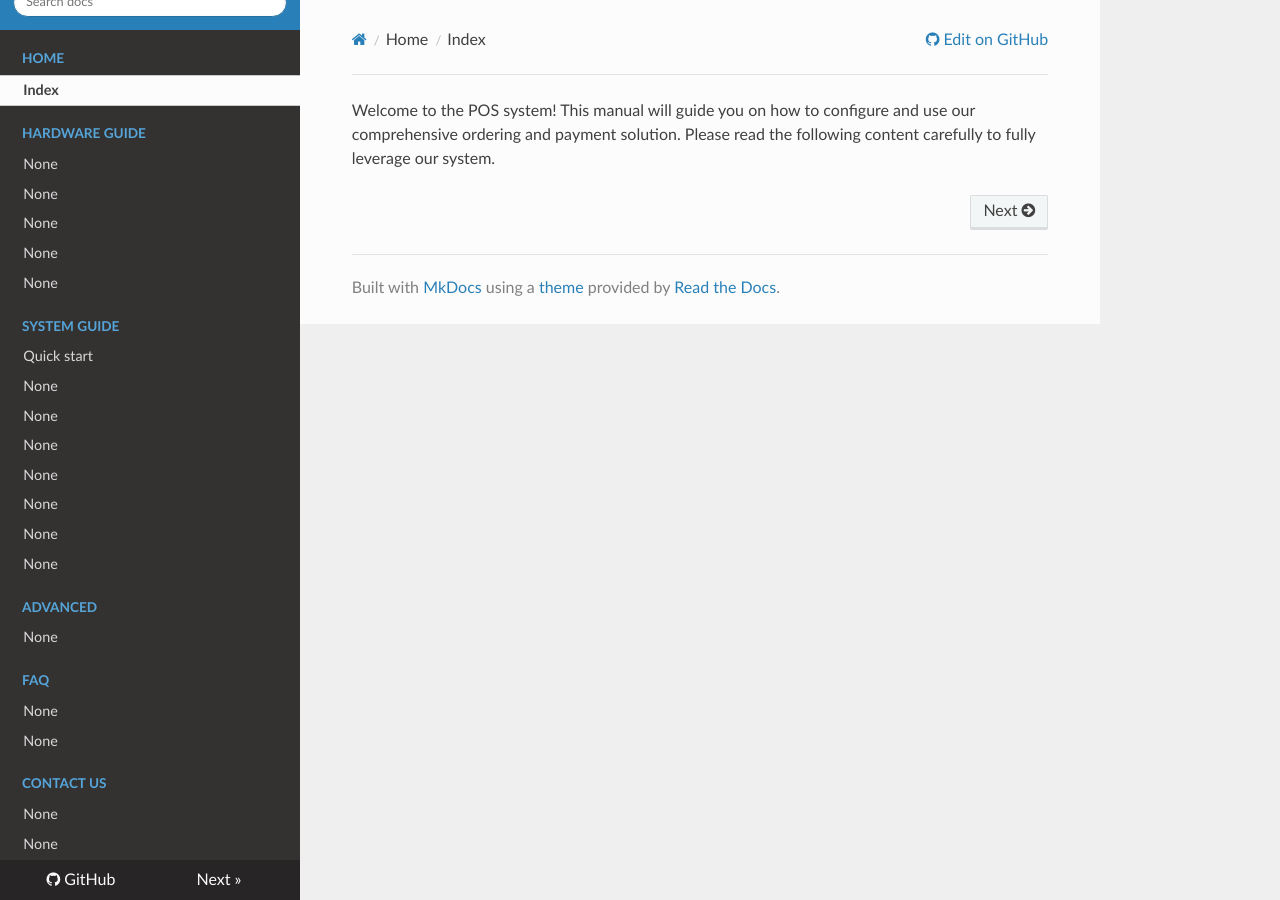
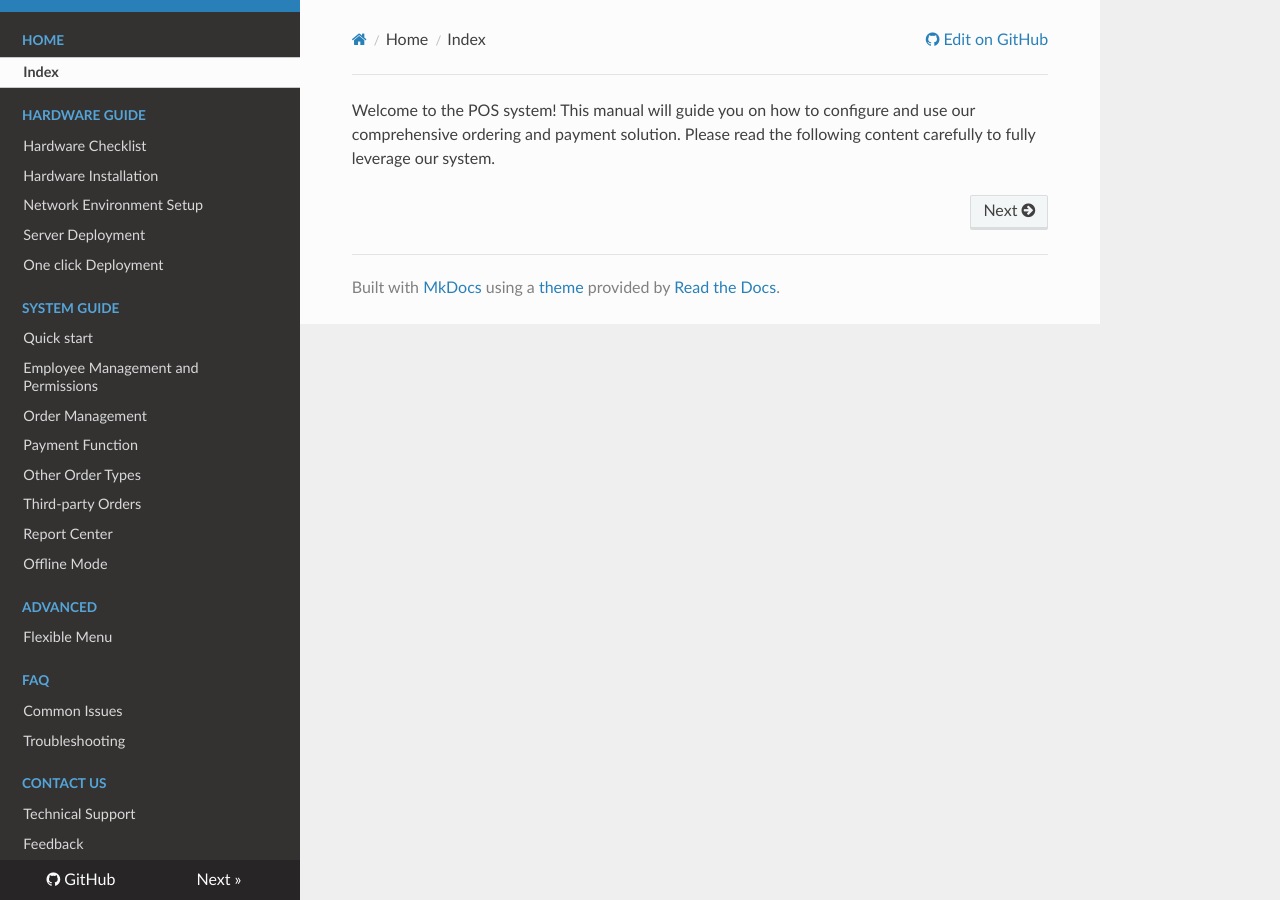
Before and after one commit to readthedocs/tutorial-template, an MkDocs documentation site: the page built from docs/index.md, in a window 1280 px wide. Built offline with MkDocs 1.6.1, drawn with Linux system fonts in a browser that asks for light colours; nearby versions of some CDN libraries; some of the changed lines change nothing that is shown.

Commit message:
Update mkdocs.yml

```diff
--- a/mkdocs.yml
+++ b/mkdocs.yml
@@ -6,25 +6,25 @@ nav:
   - Home:
     - Index: index.md
   - Hardware Guide:
-    - Hardware Checklist
-    - Hardware Installation
-    - Network Environment Setup
-    - Server Deployment
-    - One click Deployment
+    - Hardware Checklist: hardwarelist.md
+    - Hardware Installation: hardwareinstallation.md
+    - Network Environment Setup: networkenvsetup.md
+    - Server Deployment: serverdeployment.md
+    - One click Deployment: oneclickdeployment.md
   - System Guide:
     - Quick start: quickstart.md
-    - Employee Management and Permissions
-    - Order Management
-    - Payment Function
-    - Other Order Types
-    - Third-party Orders
-    - Report Center
-    - Offline Mode
+    - Employee Management and Permissions: employeemanagement.md
+    - Order Management: ordermanagement.md
+    - Payment Function: paymentfunction.md
+    - Other Order Types: otherordertypes.md
+    - Third-party Orders: thirdpartyorders.md
+    - Report Center: reportcenter.md
+    - Offline Mode: offlinemode.md
   - Advanced:
-    - Flexible Menu
+    - Flexible Menu: flexiblemenu.md
   - FAQ:
-    - Common Issues
-    - Troubleshooting
+    - Common Issues: commonissues.md
+    - Troubleshooting: troubleshooting.md
   - Contact Us:
-    - Technical Support
-    - Feedback
+    - Technical Support: technicalsupport.md
+    - Feedback: feedback.md
```
